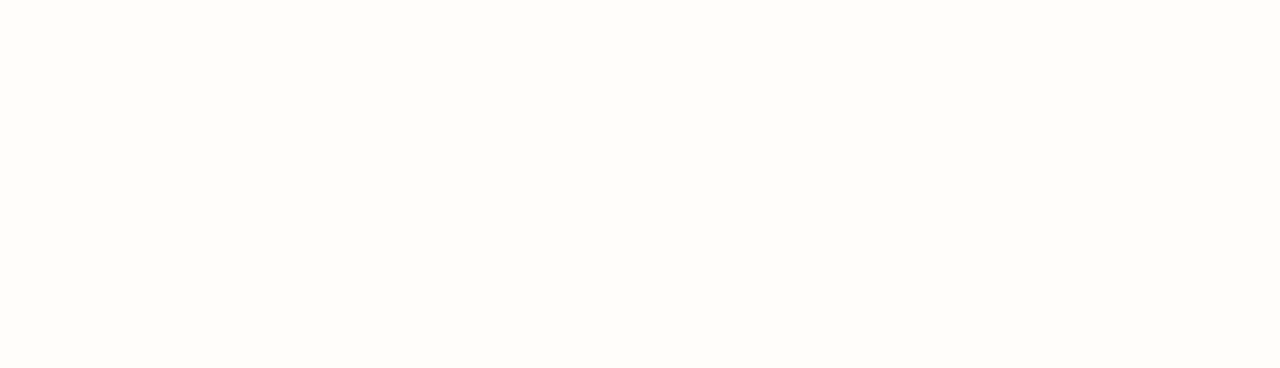
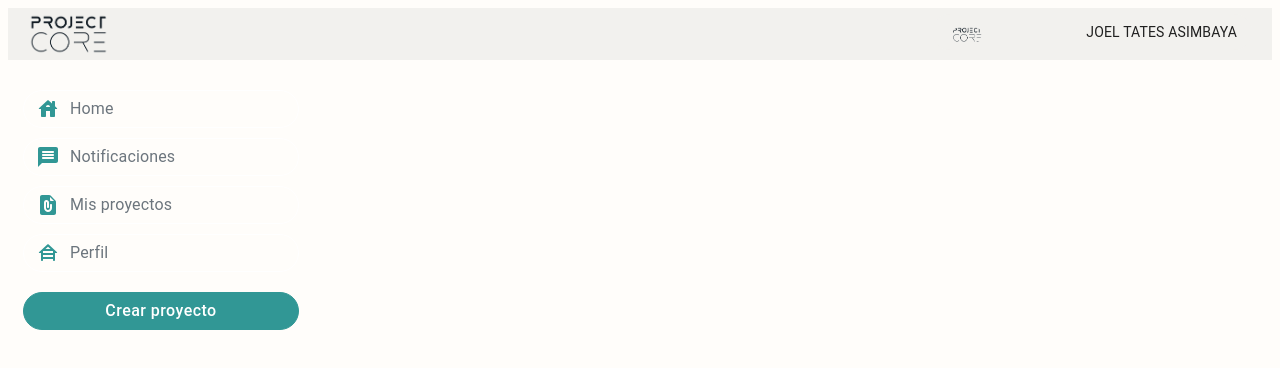
Before and after one commit to ItsgabrielJT/project-core-front, a React (Vite) app: page /auth in a window 1280 px wide. Before the commit this address had no page. Shown: the top 368 px of the page. Built offline with nearby package versions, Linux system fonts and the light colour scheme.

Commit message:
Layouts, navbar, sidebar, main-content

```diff
--- a/src/assets/statics/constants/styles.jsx
+++ b/src/assets/statics/constants/styles.jsx
@@ -52,6 +52,29 @@
   },
 }
 
+export const CssNavOutline = {
+  marginTop: '10px',
+  boxShadow: 'none',
+  borderRadius: '50px',
+  color: '#319795',
+  textTransform: 'none',
+  borderColor: "#fff",
+  display: 'flex',
+  justifyContent: 'start ',
+  fontSize: 16,
+  padding: '6px 12px',
+  '&:hover': {
+    backgroundColor: 'rgba(92, 221, 219, 0.3)',
+    borderColor: '#5CDDDB',
+    boxShadow: 'none',
+  },
+  '&:active': {
+    boxShadow: 'none',
+    backgroundColor: 'rgba(92, 221, 219, 0.3)',
+    borderColor: '#5CDDDB',
+  },
+}
+
 
 export const CssTexField = {
 
@@ -73,7 +96,6 @@
     },
   },
 }
-
 
 const blue = {
   200: '#99CCFF',
--- /dev/null
+++ b/src/components/navs/NavFocusOutline.jsx
@@ -0,0 +1,36 @@
+
+import { Button, Typography } from '@mui/material'
+import React from 'react'
+import { CssNavOutline } from '@constants/styles'
+import ClearIcon from "@mui/icons-material/Clear";
+import { useNavigate } from 'react-router-dom';
+
+function NavFocusOutline(props) {
+
+    const navigation = useNavigate()
+
+    const handleRedirecTo = (path) => {
+        navigation(path)
+    }
+
+    return (
+        <Button
+            {...props}
+            fullWidth
+            variant="outlined"
+            sx={CssNavOutline}
+            onClick={() => handleRedirecTo(props.path)}
+        >
+            {props.icon}
+            <Typography variant='body1' sx={{
+                marginLeft: '10px',
+                color: "#6C757D"
+            }}>
+                {props.title}
+
+            </Typography>
+        </Button>
+    )
+}
+
+export default NavFocusOutline
--- /dev/null
+++ b/src/layouts/Header.jsx
@@ -0,0 +1,60 @@
+import { Fab, Grid, Paper, Typography } from '@mui/material'
+import React from 'react'
+import logo from "@images/logos/logo.png";
+
+function Header() {
+    return (
+        <Grid item xs={12} sx={{
+            backgroundColor: "#F2F1EE",
+            display: 'flex',
+            justifyContent: 'space-between',
+
+        }}>
+
+            <div>
+                <img src={logo} alt=""
+                    style={{
+                        width: '80px',
+                        height: 'auto',
+                        borderRadius: '8px',
+                        marginTop: '6px',
+                        marginLeft: '20px'
+                    }}
+                />
+            </div>
+            <div>
+                <Fab sx={
+                    {
+                        width: '40vh',
+                        height: '10px',
+                        borderRadius: '20px',
+                        boxShadow: 'none',
+                        backgroundColor: "#F2F1EE",
+                        marginTop: '6px',
+                        marginRight: '20px',
+                        display: 'flex',
+                        justifyContent: 'space-between'
+                    }
+                }>
+                    <img src={logo} alt=""
+                        style={{
+                            width: '30px',
+                            height: 'auto',
+                            borderRadius: '8px',
+                            marginTop: '6px',
+                            marginLeft: '20px'
+                        }}
+                    />
+                    <Typography variant='body2' sx={{
+                        marginRight: '15px',
+                    }}>
+                        Joel Tates Asimbaya
+
+                    </Typography>
+                </Fab>
+            </div>
+        </Grid>
+    )
+}
+
+export default Header
--- /dev/null
+++ b/src/layouts/RightBar.jsx
@@ -0,0 +1,17 @@
+import { Grid, Paper } from '@mui/material'
+import React from 'react'
+
+function RightBar() {
+    return (
+        <Grid item
+        sx={{
+            height: '30vh',
+            backgroundColor: '#FFFDFA',
+        }}
+         >
+
+        </Grid>
+    )
+}
+
+export default RightBar
--- /dev/null
+++ b/src/layouts/SideBar.jsx
@@ -0,0 +1,62 @@
+
+import { Grid, Paper } from '@mui/material'
+import React from 'react'
+import HomePage from '../pages/home/HomePage'
+import Header from './Header'
+import RightBar from './RightBar'
+import { Outlet } from 'react-router'
+import ButtonContained from "@components/buttons/ButtonContained";
+import NavFocusOutline from '@components/navs/NavFocusOutline'
+import { routes } from '../routes'
+
+function SideBar({ children }) {
+    return (
+        <Grid container sx={{
+            paddingY: '0px',
+            marginTop: '0px',
+            backgroundColor: "#FFFDFA"
+        }}>
+            {/* Header */}
+            <Grid item xs={12}>
+                <Header />
+            </Grid>
+
+            {/* Sidebar */}
+            <Grid item xs={3}>
+                <div style={{
+                    paddingTop: '20px',
+                    paddingRight: '25px',
+                    paddingLeft: '15px',
+                }}>
+                    {
+                        routes.map( (item, index) => (
+                            <NavFocusOutline
+                                key={index}
+                                icon={item.icon}
+                                title={item.title}
+                                path={item.path}
+                            />
+                        ))
+                    }
+                    <ButtonContained text={"Crear proyecto"} type="submit" />
+                </div>
+            </Grid>
+
+            {/* Contenido principal */}
+            <Grid item xs={6}>
+                <Grid container spacing={2}>
+                    <Outlet />
+                </Grid>
+            </Grid>
+
+            {/* Rightbar */}
+
+            <Grid item xs={3}>
+                <RightBar />
+            </Grid>
+        </Grid>
+
+    )
+}
+
+export default SideBar
--- a/src/pages/App.jsx
+++ b/src/pages/App.jsx
@@ -1,22 +1,28 @@
-import { BrowserRouter, Routes, Route } from "react-router-dom";
+import { BrowserRouter, Routes, Route, Outlet } from "react-router-dom";
 import RegisterPage from "./account/RegisterPage";
 import LoginPage from "./account/LoginPage";
 import HomePage from "./home/HomePage";
 import '@styles/App.css'
 import { AuthProvider } from "../context/AuthContext";
+import SideBar from "../layouts/SideBar";
 
 function App() {
   return (
     <AuthProvider>
       <BrowserRouter>
-      <Routes>
-        <Route path="/" element={<h1> Landing </h1>} />
-        <Route path="/login" element={<LoginPage />} />
-        <Route path="/register" element={<RegisterPage />} />
-        <Route path="/home" element={<HomePage />} />
+        <Routes>
+          <Route path="/" index element={<LoginPage />} />
+          <Route path="/register" element={<RegisterPage />} />
 
-      </Routes>
-    </BrowserRouter>
+          <Route
+            path="/auth"
+            element={<SideBar/>}
+          >
+            <Route path="home" element={<HomePage/>} />
+          </Route>
+
+        </Routes>
+      </BrowserRouter>
     </AuthProvider>
   )
 }
--- a/src/pages/home/HomePage.jsx
+++ b/src/pages/home/HomePage.jsx
@@ -1,8 +1,16 @@
+import { Container, Grid, Paper } from '@mui/material'
 import React from 'react'
 
 const HomePage = () => {
   return (
-    <div>HomePage</div>
+    <Grid item xs={12}>
+      <Paper
+        sx={{
+          height: '100vh',
+          backgroundColor: '#FFFDFA',
+        }}
+      />
+    </Grid>
   )
 }
 
--- /dev/null
+++ b/src/routes.jsx
@@ -0,0 +1,28 @@
+import HouseSidingRoundedIcon from "@mui/icons-material/HouseSidingRounded";
+import HouseRoundedIcon from "@mui/icons-material/HouseRounded";
+import FilePresentRoundedIcon from "@mui/icons-material/FilePresentRounded";
+import MessageRoundedIcon from "@mui/icons-material/MessageRounded";
+
+
+export const routes = [
+    {
+        title: 'Home',
+        path: 'auth/home',
+        icon: <HouseRoundedIcon />
+    },
+    {
+        title: 'Notificaciones',
+        path: 'auth/home',
+        icon: <MessageRoundedIcon/>
+    },
+    {
+        title: 'Mis proyectos',
+        path: 'auth/home',
+        icon: <FilePresentRoundedIcon/>
+    },
+    {
+        title: 'Perfil',
+        path: 'auth/home',
+        icon: <HouseSidingRoundedIcon/>
+    }
+]
```
Also changed, not shown: src/layouts/Login.jsx (deleted), src/routes.js (deleted).
